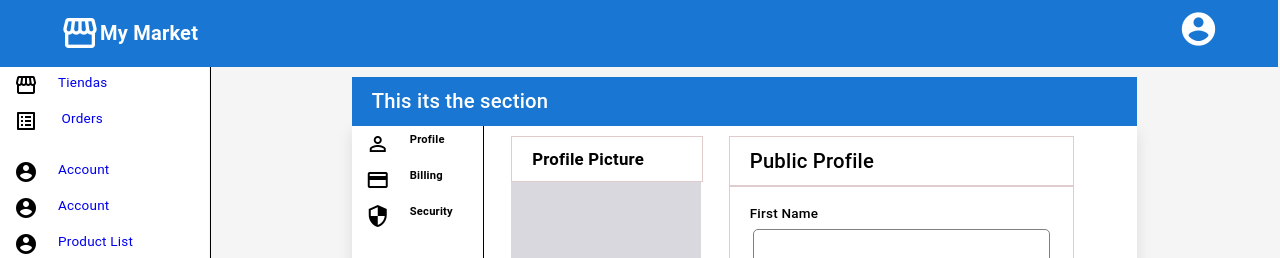
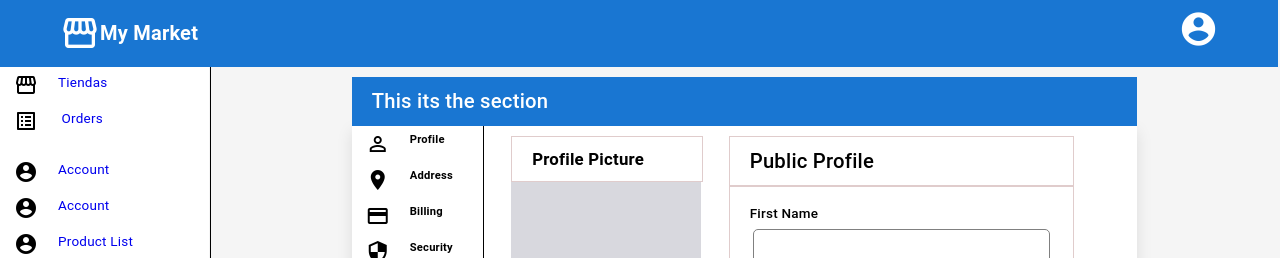
Before and after one commit to MiguelMartinez624/react-seed, a React (Create React App) app: page /secure/account in a window 1280 px wide. Shown: the top 258 px of the page. Built offline with nearby package versions, Linux system fonts and the light colour scheme.

Commit message:
options for the profile

```diff
--- a/src/components/dashboard/profile/components/Profile.tsx
+++ b/src/components/dashboard/profile/components/Profile.tsx
@@ -8,6 +8,7 @@ import { ProfileForm } from './ProfileForm'
 
 const profileOptions = [
     { icon: () => <span className="material-icons">perm_identity</span>, content: () => <h5>Profile</h5> },
+    { icon: () => <span className="material-icons">location_on</span>, content: () => <h5>Address</h5> },
     { icon: () => <span className="material-icons">credit_card</span>, content: () => <h5>Billing</h5> },
     { icon: () => <span className="material-icons">security</span>, content: () => <h5>Security</h5> },
 ]
```
